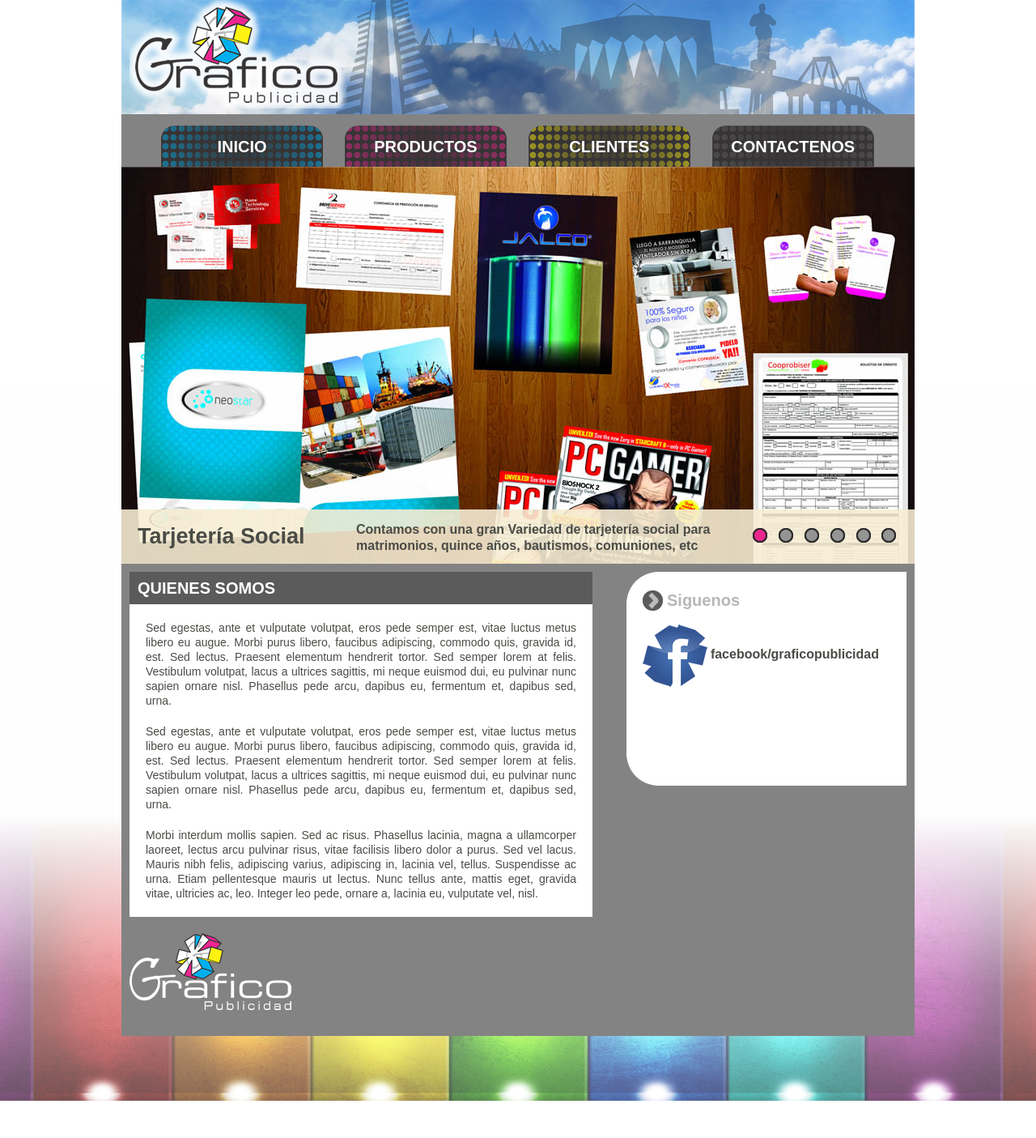
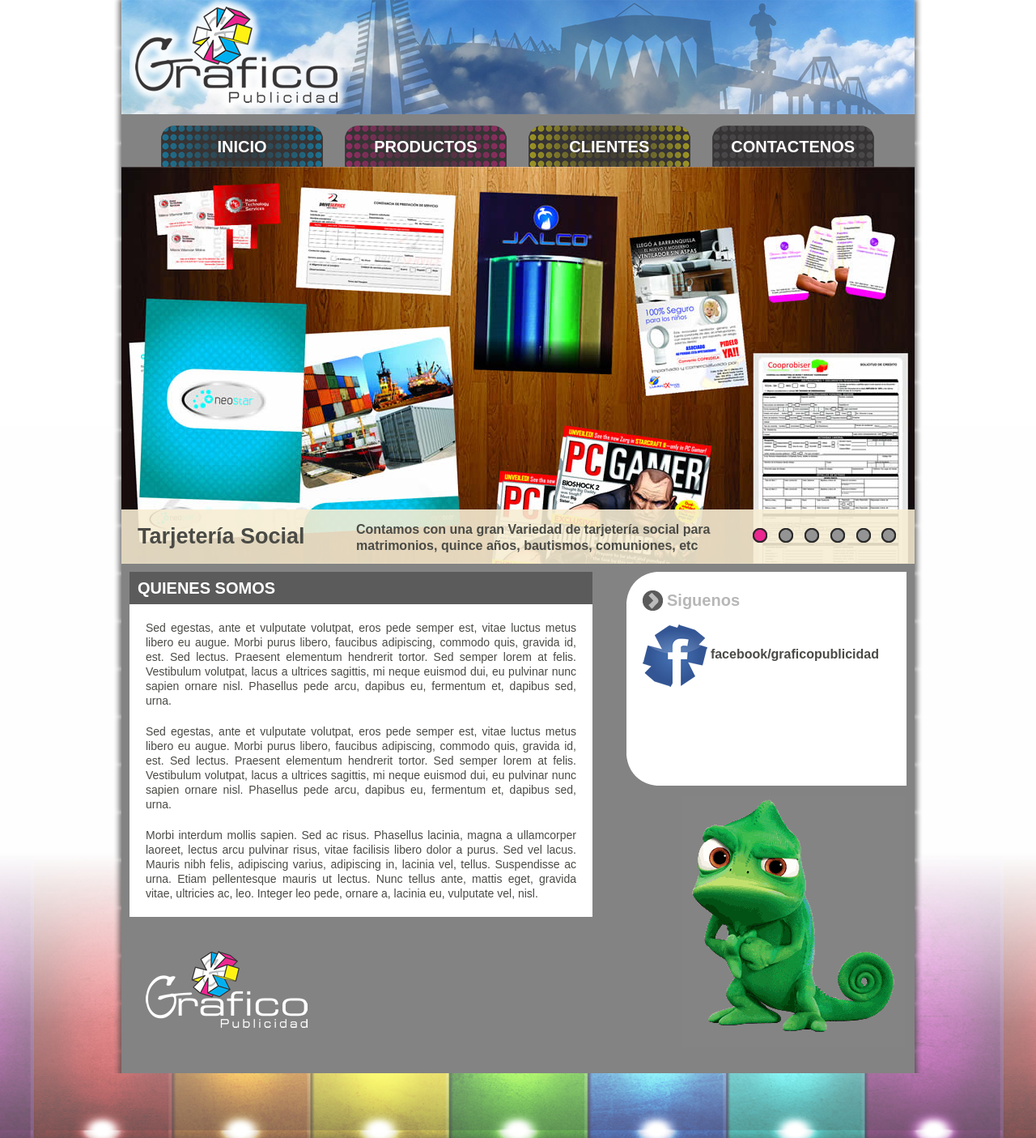
Before and after one commit to ideamosweb/grafico_publicidad, a PHP site: page / in a window 1280 px wide. Shown: the whole page at 81% size. Before the commit the page ends 1359 px from the top, so only its background shows below. Run offline with PHP 8.4, Linux system fonts and the light colour scheme; some libraries are stand-ins or nearby versions.

Commit message:
Added image monster, new images

```diff
--- a/css/styles.css
+++ b/css/styles.css
@@ -10,8 +10,14 @@ a{
 }
 
 #wrapper{
+	width: 1020px;
+	margin: 0 auto 80px auto;
+	background: url("../image/fondo_sombra.png") center top repeat-y;
+}
+
+#wrapper_content{
 	width: 980px;
-	margin: 0 auto 80px auto;
+	margin: 0 auto;
 }
 
 #header{
@@ -250,14 +256,14 @@ a{
 }
 
 .logo_footer{
-	margin: 20px 0 0;
+	margin: 42px 0 0 20px;
 }
 
 .social_networks{
 	width: 306px;
-	height: 264px;
+	height: 257px;
 	background: url("../image/fondo_social.png") 0 0 no-repeat;
-	padding: 20px;
+	padding: 20px 20px 0;
 	margin: 0 0 0 11px;
 }
 
@@ -283,3 +289,8 @@ a{
 	font-size: 16px;
 	font-weight: bold;
 }
+
+.content_monster{
+	width:275px;
+	margin: 0 0 0 80px;
+}
--- a/index.html
+++ b/index.html
@@ -10,6 +10,7 @@
 
 <body>
 	<div id="wrapper">
+		<div id="wrapper_content">
 			<div id="header">
 				<div id="banner_top">
 					<div class="logo">
@@ -167,6 +168,10 @@
 								<a href="">facebook/graficopublicidad</a>
 							</div>
 						</div>
+						<div class="content_monster">
+							<img src="image/Lambonny2.gif" />
+						</div>
+					</div>
 				</div>
 			</div>
 		</div>
--- a/js/functions.js
+++ b/js/functions.js
@@ -25,7 +25,6 @@ function nextSlider(id_sd) {
 	img_control_all.attr('src', 'image/control-slide.png');
 	var img_control = text_slide.children().siblings(".content_control").children().children().eq((count - 1)).children().children();
 	img_control.attr('src', 'image/control-slideA.png');
-	//alert(img_control.attr('src'))
 	$('.text_slide').css('display', 'none');
 
 	if(slider.html() == undefined || slider.html() == null) {
```
Lines whose indentation alone changed are shown as unchanged.
